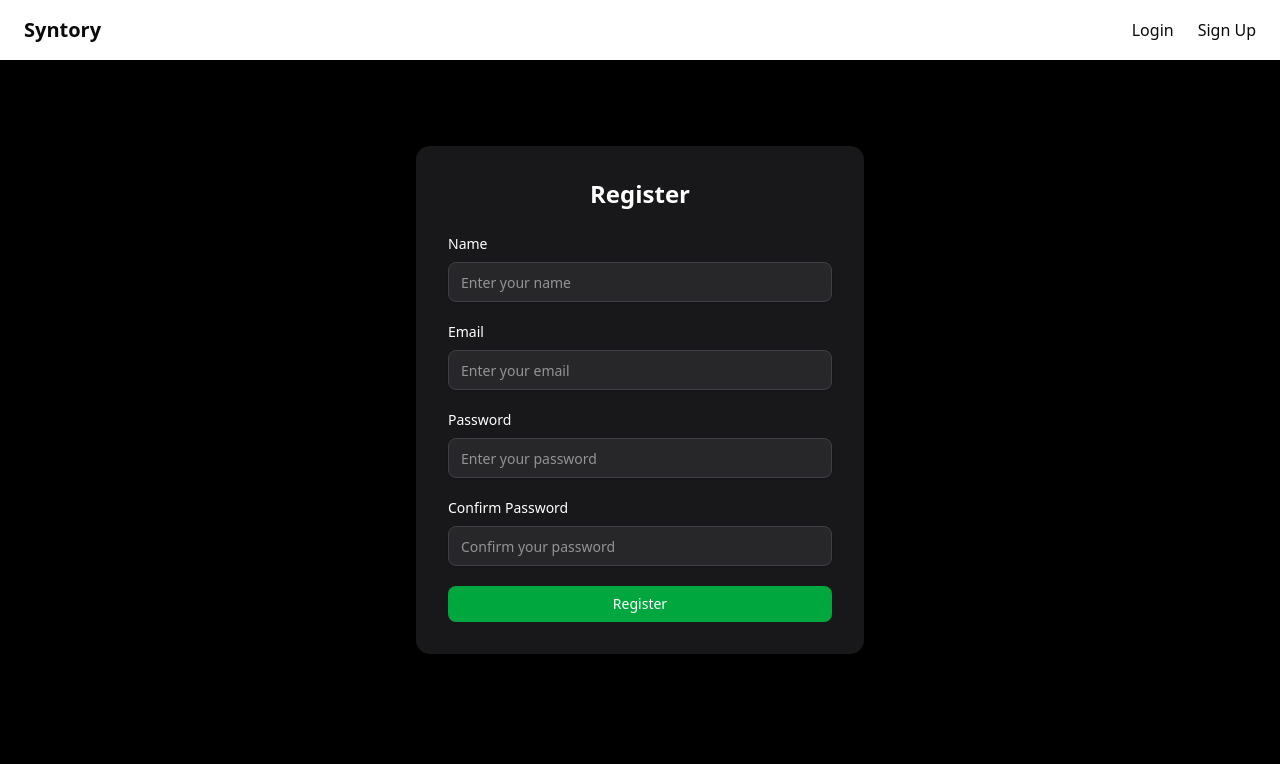
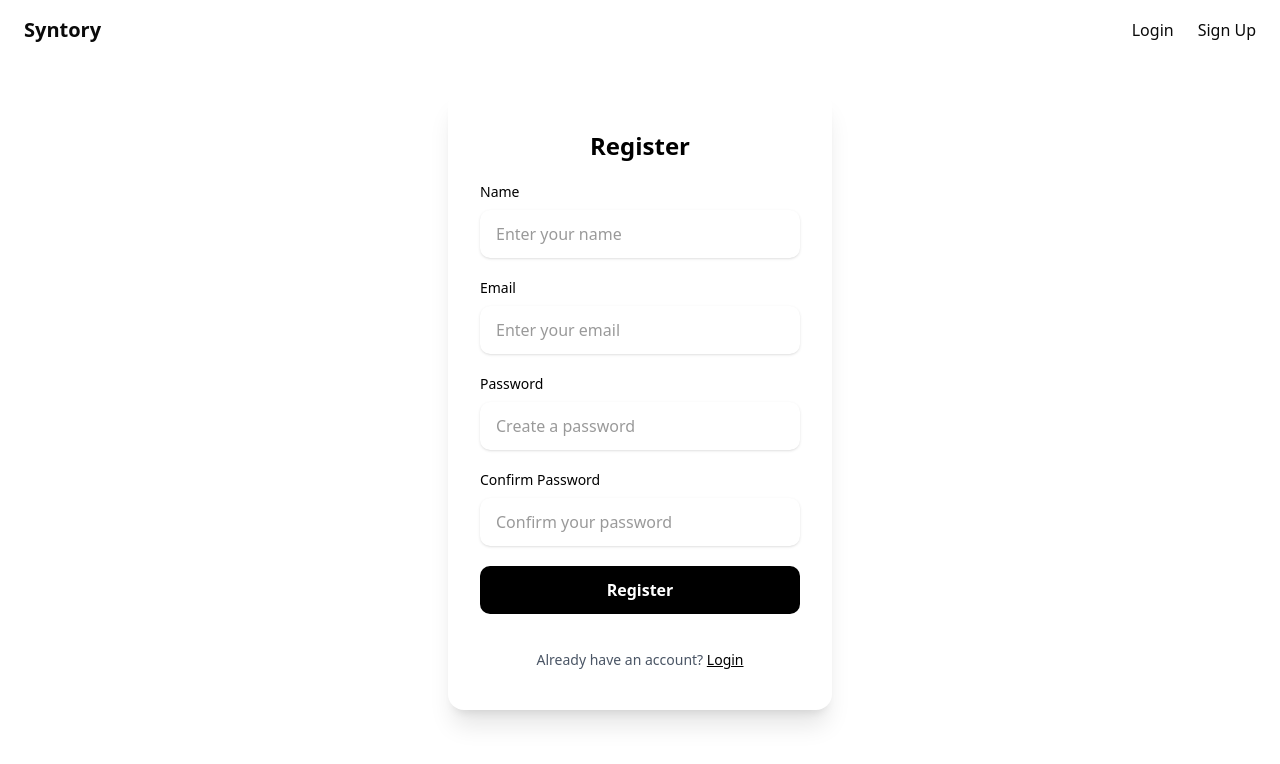
Before and after one commit to ezzzep/syntory-frontend, a Next.js app: page /auth/register in a window 1280 px wide. Shown: the top 764 px of the page. Built offline with nearby package versions, Linux system fonts and the light colour scheme; no server answers.

Commit message:
login and register page fix

```diff
--- a/src/app/auth/login/loginForm.tsx
+++ b/src/app/auth/login/loginForm.tsx
@@ -6,6 +6,7 @@ import { Input } from "@/components/ui/input";
 import { Button } from "@/components/ui/button";
 import { login } from "@/lib/api/auth";
 import { notifyAuthChanged } from "@/lib/authEvents";
+import Link from "next/link";
 
 export default function LoginForm() {
   const router = useRouter();
@@ -19,6 +20,7 @@ export default function LoginForm() {
     e.preventDefault();
     setError("");
     setLoading(true);
+
     if (!email || !password) {
       setError("Please fill in both email and password");
       setLoading(false);
@@ -30,11 +32,8 @@ export default function LoginForm() {
       notifyAuthChanged();
       router.push("/dashboard");
     } catch (err: unknown) {
-      if (err instanceof Error) {
-        alert(err.message);
-      } else {
-        alert("Login failed");
-      }
+      if (err instanceof Error) alert(err.message);
+      else alert("Login failed");
     } finally {
       setLoading(false);
     }
@@ -43,20 +42,26 @@ export default function LoginForm() {
   return (
     <form
       onSubmit={handleSubmit}
-      className="flex flex-col gap-5 w-full max-w-sm"
+      className="
+        flex flex-col gap-8 w-full max-w-md
+        bg-white rounded-3xl shadow-xl
+        px-10 py-12
+        animate-fadeIn
+      "
     >
+      <h2 className="text-3xl font-bold text-center text-black">Login</h2>
+
       {error && (
-        <div className="bg-red-900/50 border border-red-600 text-red-200 px-4 py-3 rounded text-sm">
+        <div className="bg-red-200 text-red-800 px-4 py-3 rounded text-sm">
           {error}
         </div>
       )}
 
-      <div className="flex flex-col gap-2">
-        <label className="text-white text-sm">Email</label>
+      <div className="flex flex-col gap-3">
+        <label className="text-base font-medium text-black">Email</label>
         <Input
           type="email"
           placeholder="Enter your email"
-          className="bg-zinc-800 text-white border-zinc-700"
           value={email}
           onChange={(e) => setEmail(e.target.value)}
           required
@@ -64,12 +69,11 @@ export default function LoginForm() {
         />
       </div>
 
-      <div className="flex flex-col gap-2">
-        <label className="text-white text-sm">Password</label>
+      <div className="flex flex-col gap-3">
+        <label className="text-base font-medium text-black">Password</label>
         <Input
           type="password"
           placeholder="Enter your password"
-          className="bg-zinc-800 text-white border-zinc-700"
           value={password}
           onChange={(e) => setPassword(e.target.value)}
           required
@@ -77,13 +81,18 @@ export default function LoginForm() {
         />
       </div>
 
-      <Button
-        type="submit"
-        disabled={loading}
-        className="bg-blue-600 hover:bg-blue-700 text-white disabled:opacity-50 cursor-pointer"
-      >
+      <Button type="submit" disabled={loading}>
         {loading ? "Logging in..." : "Login"}
       </Button>
+      <p className="text-center text-sm text-gray-600 mt-4">
+        Don’t have an account?{" "}
+        <Link
+          href="/auth/register"
+          className="text-black font-medium underline"
+        >
+          Register
+        </Link>
+      </p>
     </form>
   );
 }
--- a/src/app/auth/login/page.tsx
+++ b/src/app/auth/login/page.tsx
@@ -2,14 +2,8 @@ import LoginForm from "./loginForm";
 
 export default function LoginPage() {
   return (
-    <div className="flex min-h-screen items-center justify-center font-sans bg-black p-4">
-      <div className="w-full max-w-md bg-zinc-900 p-8 rounded-xl shadow-lg">
-        <h1 className="text-white text-2xl font-bold mb-6 text-center">
-          Login
-        </h1>
-
-        <LoginForm />
-      </div>
+    <div className="flex min-h-screen items-center justify-center font-sans bg-white p-4">
+      <LoginForm />
     </div>
   );
 }
--- a/src/app/auth/register/page.tsx
+++ b/src/app/auth/register/page.tsx
@@ -2,14 +2,8 @@ import RegisterForm from "./registerForm";
 
 export default function LoginPage() {
   return (
-    <div className="flex min-h-screen items-center justify-center font-sans bg-black p-4">
-      <div className="w-full max-w-md bg-zinc-900 p-8 rounded-xl shadow-lg">
-        <h1 className="text-white text-2xl font-bold mb-6 text-center">
-          Register
-        </h1>
-
-        <RegisterForm />
-      </div>
+    <div className="flex min-h-screen items-center justify-center font-sans bg-white p-4">
+      <RegisterForm />
     </div>
   );
 }
--- a/src/app/auth/register/registerForm.tsx
+++ b/src/app/auth/register/registerForm.tsx
@@ -5,6 +5,8 @@ import { useRouter } from "next/navigation";
 import { Input } from "@/components/ui/input";
 import { Button } from "@/components/ui/button";
 import { register } from "@/lib/api/auth";
+import { notifyAuthChanged } from "@/lib/authEvents";
+import Link from "next/link";
 
 export default function RegisterForm() {
   const router = useRouter();
@@ -12,21 +14,23 @@ export default function RegisterForm() {
   const [name, setName] = useState("");
   const [email, setEmail] = useState("");
   const [password, setPassword] = useState("");
-  const [passwordConfirmation, setPasswordConfirmation] = useState("");
+  const [confirmPassword, setConfirmPassword] = useState("");
+  const [error, setError] = useState("");
   const [loading, setLoading] = useState(false);
 
   async function handleSubmit(e: React.FormEvent) {
     e.preventDefault();
+    setError("");
     setLoading(true);
 
-    if (!name || !email || !password || !passwordConfirmation) {
-      alert("All fields are required");
+    if (!name || !email || !password || !confirmPassword) {
+      setError("All fields are required");
       setLoading(false);
       return;
     }
 
-    if (password !== passwordConfirmation) {
-      alert("Passwords do not match");
+    if (password !== confirmPassword) {
+      setError("Passwords do not match");
       setLoading(false);
       return;
     }
@@ -36,12 +40,13 @@ export default function RegisterForm() {
         name,
         email,
         password,
-        password_confirmation: passwordConfirmation,
+        password_confirmation: confirmPassword,
       });
-      alert("Registration successful!");
-      router.push("/");
-    } catch (error: unknown) {
-      if (error instanceof Error) alert(error.message);
+
+      notifyAuthChanged();
+      router.push("/dashboard");
+    } catch (err: unknown) {
+      if (err instanceof Error) alert(err.message);
       else alert("Registration failed");
     } finally {
       setLoading(false);
@@ -51,63 +56,78 @@ export default function RegisterForm() {
   return (
     <form
       onSubmit={handleSubmit}
-      className="flex flex-col gap-5 w-full max-w-sm"
+      className="
+        flex flex-col gap-5 w-full max-w-sm
+        bg-white rounded-2xl shadow-xl
+        px-8 py-10
+        animate-fadeIn
+      "
     >
+      <h2 className="text-2xl font-bold text-center text-black">Register</h2>
+
+      {error && (
+        <div className="bg-red-200 text-red-800 px-4 py-3 rounded text-sm">
+          {error}
+        </div>
+      )}
+
       <div className="flex flex-col gap-2">
-        <label className="text-white text-sm">Name</label>
+        <label className="text-sm font-medium text-black">Name</label>
         <Input
           type="text"
           placeholder="Enter your name"
-          className="bg-zinc-800 text-white border-zinc-700"
           value={name}
           onChange={(e) => setName(e.target.value)}
+          disabled={loading}
           required
         />
       </div>
 
       <div className="flex flex-col gap-2">
-        <label className="text-white text-sm">Email</label>
+        <label className="text-sm font-medium text-black">Email</label>
         <Input
           type="email"
           placeholder="Enter your email"
-          className="bg-zinc-800 text-white border-zinc-700"
           value={email}
           onChange={(e) => setEmail(e.target.value)}
+          disabled={loading}
           required
         />
       </div>
 
       <div className="flex flex-col gap-2">
-        <label className="text-white text-sm">Password</label>
+        <label className="text-sm font-medium text-black">Password</label>
         <Input
           type="password"
-          placeholder="Enter your password"
-          className="bg-zinc-800 text-white border-zinc-700"
+          placeholder="Create a password"
           value={password}
           onChange={(e) => setPassword(e.target.value)}
+          disabled={loading}
           required
         />
       </div>
-
       <div className="flex flex-col gap-2">
-        <label className="text-white text-sm">Confirm Password</label>
+        <label className="text-sm font-medium text-black">
+          Confirm Password
+        </label>
         <Input
           type="password"
           placeholder="Confirm your password"
-          className="bg-zinc-800 text-white border-zinc-700"
-          value={passwordConfirmation}
-          onChange={(e) => setPasswordConfirmation(e.target.value)}
+          value={confirmPassword}
+          onChange={(e) => setConfirmPassword(e.target.value)}
+          disabled={loading}
           required
         />
       </div>
-
-      <Button
-        type="submit"
-        disabled={loading}
-        className="bg-green-600 hover:bg-green-700 text-white"
-      >
+      <Button type="submit" disabled={loading}>
         {loading ? "Registering..." : "Register"}
       </Button>
+      <p className="text-center text-sm text-gray-600 mt-4">
+        Already have an account?{" "}
+        <Link href="/auth/login" className="text-black font-medium underline">
+          Login
+        </Link>
+      </p>
     </form>
   );
 }
--- a/src/components/navbar.tsx
+++ b/src/components/navbar.tsx
@@ -14,7 +14,7 @@ export default function Navbar() {
   }
 
   return (
-    <nav className="w-full bg-white shadow px-6 py-4 flex items-center justify-between fixed">
+    <nav className="w-full bg-white px-6 py-4 flex items-center justify-between fixed">
       <Link href="/" className="text-xl font-semibold">
         Syntory
       </Link>
--- a/src/components/ui/button.tsx
+++ b/src/components/ui/button.tsx
@@ -5,13 +5,14 @@ export function Button({
   className,
   ...props
 }: React.ButtonHTMLAttributes<HTMLButtonElement>) {
-  return (
-    <button
-      className={cn(
-        "px-4 py-2 rounded-md text-sm font-medium bg-primary text-primary-foreground hover:bg-primary/90",
-        className
-      )}
-      {...props}
-    />
-  );
+  const defaultClasses = `
+    bg-black text-white rounded-lg
+    h-12 text-base font-semibold
+    transition-all duration-300
+    hover:scale-[1.02] hover:bg-black/90
+    active:scale-95
+    disabled:opacity-50 cursor-pointer
+  `;
+
+  return <button className={cn(defaultClasses, className)} {...props} />;
 }
--- a/src/components/ui/input.tsx
+++ b/src/components/ui/input.tsx
@@ -8,7 +8,13 @@ export const Input = React.forwardRef<
   <input
     ref={ref}
     className={cn(
-      "flex h-10 w-full rounded-md border border-input bg-background px-3 text-sm shadow-sm focus-visible:ring-1 focus-visible:outline-none",
+      `
+      bg-white text-black rounded-lg text-base
+      h-12 px-4 shadow-sm
+      placeholder:text-black/40
+      focus:ring-2 focus:ring-black/40
+      border-none
+      `,
       className
     )}
     {...props}
```
